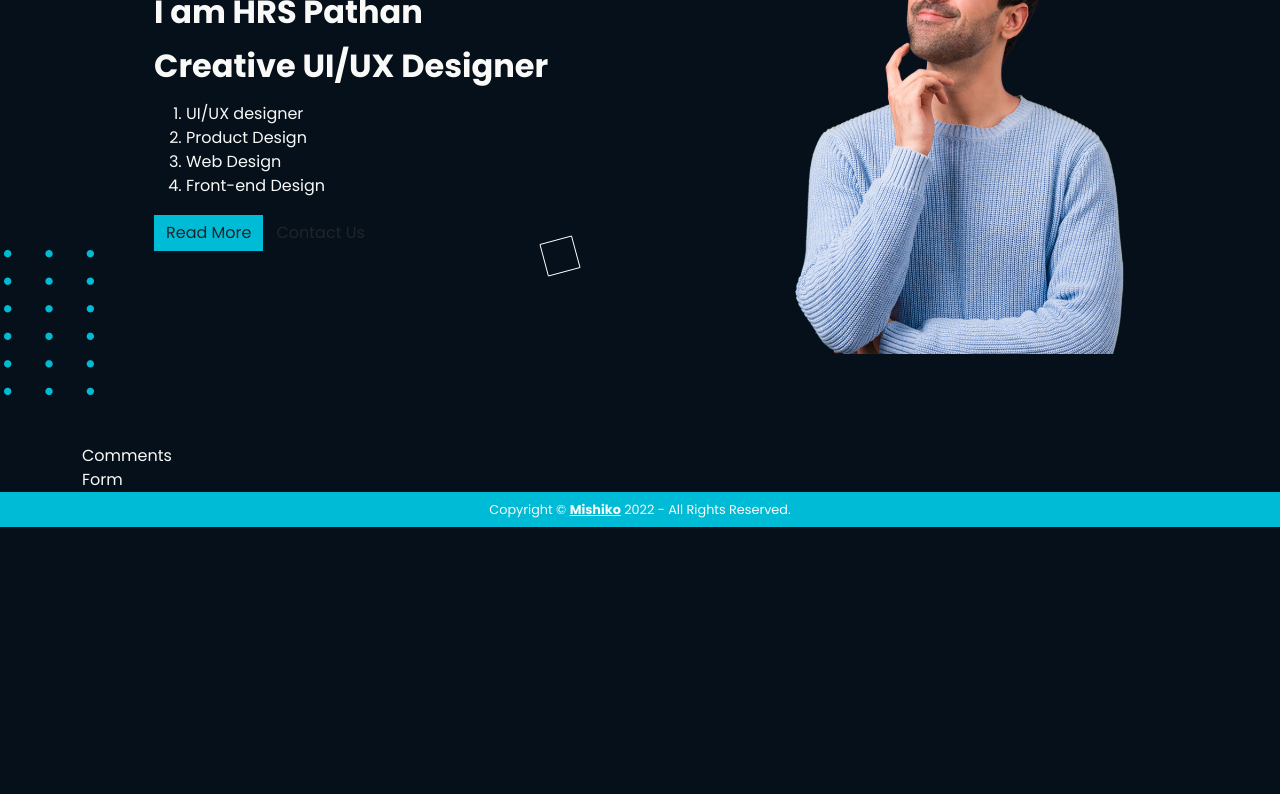
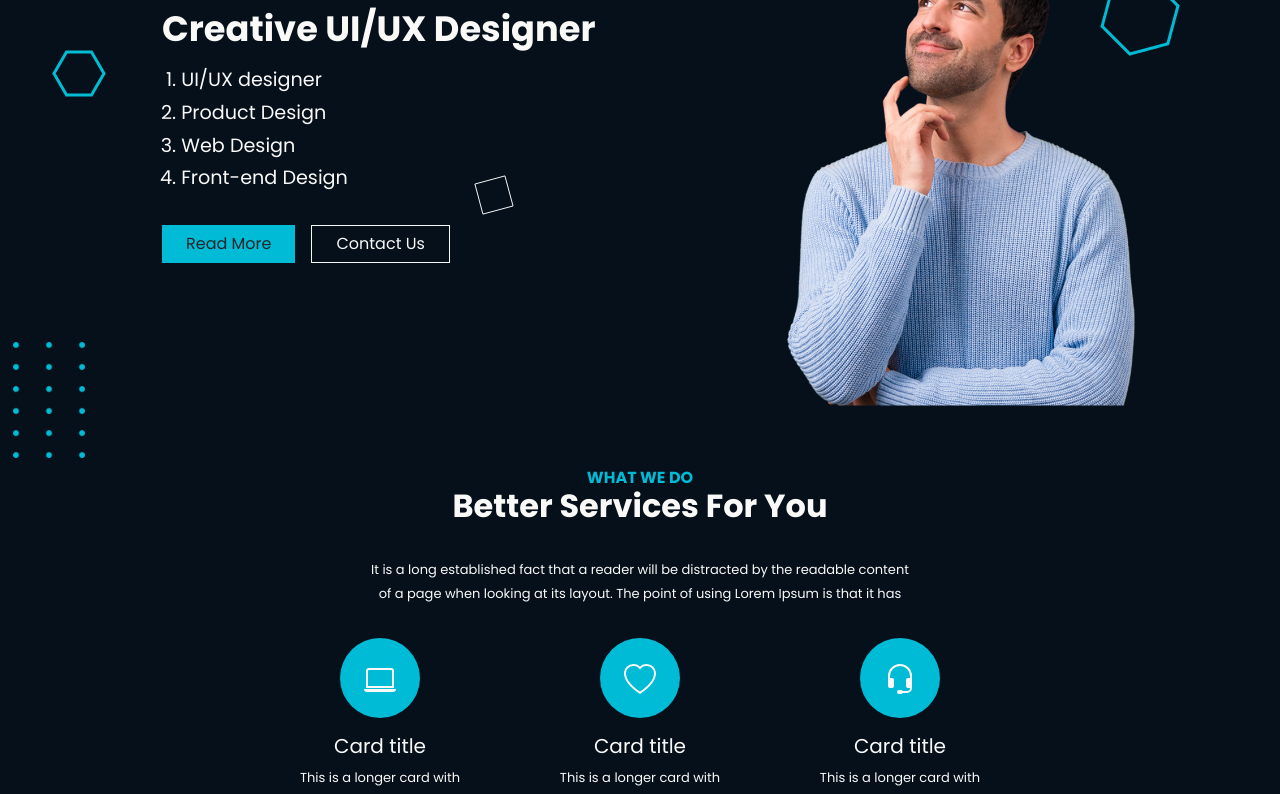
Before and after one commit to misza777/softblue_webdesign_react, a React (Vite) app: page / in a window 1280 px wide. Shown: the part 320-1114 px from the top of the page. Before the commit the page ends 847 px from the top, so only its background shows below. Built offline with nearby package versions, Linux system fonts and the light colour scheme.

Commit message:
what we do

```diff
--- a/package.json
+++ b/package.json
@@ -1,6 +1,6 @@
 {
   "name": "soft_blue_web_design_react",
-  "homepage":"https://misza777/gihub.io/softblue_webdesign_react/",
+  "homepage": "https://misza777/gihub.io/softblue_webdesign_react/",
   "private": true,
   "version": "0.0.0",
   "type": "module",
--- /dev/null
+++ b/src/components/WhatWeDo/WhatWeDo.jsx
@@ -0,0 +1,66 @@
+import React from 'react'
+import { Col, Button, Row, Card } from "react-bootstrap";
+import { BsHeadset, BsHeart, BsLaptop } from "react-icons/bs";
+import "./what.scss";
+
+const WhatWeDo = () => {
+
+    const cardsInfo = [
+        {
+            id:1,
+          title: "Card title",
+          text: "This is a longer card with supporting text below as a natural lead-in to additional content. This content is a little bit longer.",
+          icon: <BsLaptop/>,
+        },
+        {
+            id:2,
+          title: "Card title",
+          text: "This is a longer card with supporting text below as a natural lead-in to additional content. This content is a little bit longer.",
+          icon: <BsHeart/>,
+        },
+        {
+            id:3,
+          title: "Card title",
+          text: "This is a longer card with supporting text below as a natural lead-in to additional content. This content is a little bit longer.",
+          icon: <BsHeadset/>,
+        },
+      ];
+
+  return (
+    <Col className="container-what py-4 mx-md-5 px-md-5 text-center mx-xl-5" >
+        <h3 className="text-uppercase clr-secondary">What we do</h3>
+        <h2>Better Services For You</h2>
+        <p className="px-xl-5">
+        It is a long established fact that a reader will be distracted by the readable content of a page when looking at its layout. The point of using Lorem Ipsum is that it has
+        </p>
+
+        <Row
+        xs={1}
+        md={3}
+        className="g-3 my-sm-2 my-md-3 m-lg-3 mx-xl-5 px-xl-4"
+      >
+      {/* <div className='card-container'> */}
+
+        {cardsInfo.map((c, idx) => (
+          <Col className="mt-xs-4" key={idx}>
+            <Card className=" card">
+              {/* <Card.Img variant="top" src={c.image} /> */}
+              <div className="icon-container">
+                <div className="icon">
+                {c.icon}
+                </div>
+              </div>
+              <Card.Body>
+                <Card.Title className="card-title">{c.title}</Card.Title>
+                <Card.Text className="card-text">{c.text}</Card.Text>
+              </Card.Body>
+            </Card>
+          </Col>
+        ))}
+      {/* </div> */}
+      </Row>
+      </Col>
+  )
+}
+
+export default WhatWeDo
--- /dev/null
+++ b/src/components/WhatWeDo/what.scss
@@ -0,0 +1,50 @@
+@use "../../scss/abstracts" as *;
+
+.container-what {
+    color: $clr-main-primary;
+    h2 {
+        font-size: $fs-secondary-heading;
+        font-weight: $fw-bold;
+        margin-bottom: 1em;
+    }
+
+    h3 {
+        font-size: $fs-secondary-preheading;
+        font-weight: $fw-bold;
+    }
+    p {
+        line-height: $lh-p;
+        font-size: $fs-p;
+        width: 70%;
+        margin: 0 auto;
+    }
+}
+
+.card {
+    background-color: $clr-bcg-primary;
+    border: none;
+    transition: all 0.3s ease-in-out;
+    &:hover {
+        transform: scale(1.05);
+    }
+
+    .icon-container {
+    height:80px;
+    width: 80px;
+    border-radius: 50%;
+    background-color: $clr-main-secondary;
+    display: flex;
+    justify-content: center;
+    align-items: center;
+    margin:0 auto;
+
+        .icon {
+            font-size: 2rem;
+            color: $clr-main-primary;
+        }
+    }
+ p {
+    width: 100%;
+ }
+
+}
--- a/src/css/App.css
+++ b/src/css/App.css
@@ -12,17 +12,19 @@ body::before {
   content: url("/images/shape_dots.png");
   color: #00BBD5;
   position: absolute;
-  top: 70%;
+  bottom: -2%;
   left: -0.5%;
   z-index: -3;
+  transform: scale(0.8);
 }
 body::after {
   content: url("/images/shape_dots.png");
   color: #00BBD5;
   position: absolute;
-  top: -2%;
-  right: -0.5%;
+  top: -3%;
+  right: -1%;
   z-index: -3;
+  transform: scale(0.8);
 }
 
 .btn-my-primary {
@@ -36,6 +38,25 @@ body::after {
   color: #00BBD5;
 }
 
+.btn-my-secondary {
+  border: 1px solid #F9F9F8;
+  background-color: transparent;
+  border-radius: 0;
+  color: #F9F9F8;
+}
+.btn-my-secondary:hover {
+  background-color: #F9F9F8;
+  color: #00BBD5;
+}
+
 .clr-primary {
   color: #F9F9F8;
 }
+
+.clr-secondary {
+  color: #00BBD5;
+}
+
+.uppercase {
+  text-transform: uppercase;
+}
--- a/src/screens/HomeScreen/HomeScreen.jsx
+++ b/src/screens/HomeScreen/HomeScreen.jsx
@@ -2,6 +2,7 @@ import React from "react";
 import Comments from "../../components/Comments/Comments";
 import Form from "../../components/Form/Form";
 import "./home.scss";
+import WhatWeDo from "../../components/WhatWeDo/WhatWeDo";
 
 const HomeScreen = () => {
   return (
@@ -15,7 +16,9 @@ const HomeScreen = () => {
 
         <div className="hero-text">
           <p>Hello!</p>
-          <h1 className="hero-text_title">I am HRS Pathan </h1>
+          <h1 className="hero-text_title">
+            I am <span className="clr-secondary">HRS</span> Pathan
+          </h1>
           <h1 className="hero-text-title">Creative UI/UX Designer</h1>
           <ol>
             <li>UI/UX designer</li>
@@ -23,12 +26,20 @@ const HomeScreen = () => {
             <li>Web Design</li>
             <li>Front-end Design</li>
           </ol>
-          <div className="hero-text-btns">
-            <button className="btn btn-my-primary">Read More</button>
-            <button className="btn btn-my-secondary">Contact Us</button>
-            </div>
+          <div className="d-flex hero-text-btns">
+            <button className="btn btn-my-primary px-4">Read More</button>
+            <button className="btn btn-my-secondary mx-3 px-4">
+              Contact Us
+            </button>
+          </div>
         </div>
+        <img
+          src="images/Shape_waves_1.svg"
+          alt="decoration"
+          className="wave-decoration"
+        />
       </div>
+      <WhatWeDo />
       <Comments />
       <Form />
     </>
--- a/src/screens/HomeScreen/home.scss
+++ b/src/screens/HomeScreen/home.scss
@@ -5,37 +5,46 @@
     height: 84vh;
     display: grid;
     grid-template-columns: 60% 1fr;
+    // grid-auto-columns: fit-content;
+
     position: relative;
     background-image:
     url('/images/Shape_waves_2.svg'),
-    url('/images/Shape_waves_1.svg');
-    background-size: 8%, 8%;
-    background-repeat: no-repeat, no-repeat;
-    background-position: 72% 32%, 0% 0%;
+    url('/images/Polygon_1.svg'),
+    url('/images/Polygon_2.svg');
+    background-size: 8%, 6%, 4%;
+    background-repeat: no-repeat, no-repeat, no-repeat;
+    background-position: 72% 32%, 35% 10%, 35% 65%;
 
     & .hero-img {
-        transform: scale(.85) translateX(8%) translateY(-8.5%);
+        transform: scale(.9) translateX(8%) translateY(0%);
         grid-column: 2/3;
-        place-self: end;
+        place-self: end end;
         z-index: 100;
+        // margin:0;
+        // padding: 0;
     }
 
     &::before {
-        content: url('/images/Polygon_1.svg');
+        content: url('/images/Polygon_3.svg');
         color: $clr-main-secondary;
         position: absolute;
-        top: 10%;
-        left: 40%;
-        z-index: -1;
+        // top: 10%;
+        // left: 40%;
+        top: 40%;
+        left: -8%;
+        z-index: -3;
     }
 
     &::after {
-        content: url('/images/Polygon_2.svg');
+        content: url('/images/Polygon_4.png');
         color: $clr-main-secondary;
         position: absolute;
-        top: 70%;
-        left: 40%;
-        z-index: -1;
+        right:-3%;
+        top: 30%;
+        // top: 70%;
+        // left: 40%;
+        z-index: -3;
     }
 
 .hero-text {
@@ -43,26 +52,41 @@
     grid-row: 1/2;
     place-self: center left;
     z-index: 100;
+    padding-left: .5em;
 
     h1 {
-        font-size: 2rem;
+        font-size: 2.2rem;
         font-weight: $fw-bold;
         color: $clr-main-primary;
+        &:last-of-type {
             margin-bottom: 1rem;
+        }
     }
         p {
             font-size: 1.2rem;
             font-weight: $fw-regular;
             color: $clr-main-primary;
-        margin-bottom: 1rem;
         }
-    // .btn-my-primary {
-        // margin: 0 auto;
-    // }
+
+        ol {
+            margin-bottom: 2em;
+            padding-left: 1.2em;
+            li {
+                font-size: 1.2rem;
+                font-weight: $fw-regular;
+                color: $clr-main-primary;
+                margin-bottom: .2em;
+                &::marker {
+                    padding-left: 0;
+                }
+            }
     }
 }
 
-// content: url('../../media/warning.svg');
-//     display: inline-block;
-//     width: 12px;
-//     height: 12px;
+.wave-decoration {
+    position: absolute;
+    transform: scale(.5);
+    top: -20%;
+    left:-12%;
+}
+}
--- a/src/scss/App.scss
+++ b/src/scss/App.scss
@@ -14,23 +14,22 @@ body {
     content: url('/images/shape_dots.png');
     color: $clr-main-secondary;
     position: absolute;
-    top: 70%;
+    bottom: -2%;
     left: -.5%;
     z-index: -3;
-}
+    transform: scale(.8)
+  }
 
- &::after {
+  &::after {
     content: url('/images/shape_dots.png');
     color: $clr-main-secondary;
     position: absolute;
-    top: -2%;
-    right: -.5%;
+    top: -3%;
+    right: -1%;
     z-index: -3;
-
+    transform: scale(.8)
 }
 }
-
-
 
 .btn-my-primary {
   border: none;
@@ -43,6 +42,26 @@ body {
   }
 };
 
+.btn-my-secondary {
+  border: 1px solid $clr-main-primary;
+  // outline: none;
+  background-color: transparent;
+  border-radius: 0;
+  color: $clr-main-primary;
+  &:hover {
+    background-color: $clr-main-primary;
+    color: $clr-main-secondary;
+  }
+};
+
 .clr-primary {
   color: $clr-main-primary;
 }
+
+.clr-secondary {
+  color: $clr-main-secondary;
+}
+
+.uppercase {
+  text-transform: uppercase;
+}
--- a/src/scss/abstracts/_fonts.scss
+++ b/src/scss/abstracts/_fonts.scss
@@ -7,3 +7,28 @@ $ff-heading: $ff-primary;
 $fw-regular: 400;
 $fw-semi-bold: 500;
 $fw-bold: 700;
+
+// 13px
+$fs-300: 0.8125rem;
+// 14px
+$fs-400: 0.875rem;
+// 15px
+$fs-500: 0.9375rem;
+//  16px
+$fs-600: 1rem;
+// 24px
+$fs-700: 2rem;
+// 36px
+$fs-800: 2.26rem;
+// 56px
+$fs-900: 3.5rem;
+
+$fs-p: $fs-300;
+// $fs-primary-heading: $fs-800;
+$fs-secondary-preheading: $fs-600;
+$fs-secondary-heading: $fs-700;
+// $fs-nav: $fs-500;
+$fs-button: $fs-600;
+
+//line-height
+$lh-p: 1.5rem;
```
Also changed, not shown: public/images/Polygon_4.png (added). Lines whose indentation alone changed are shown as unchanged.
